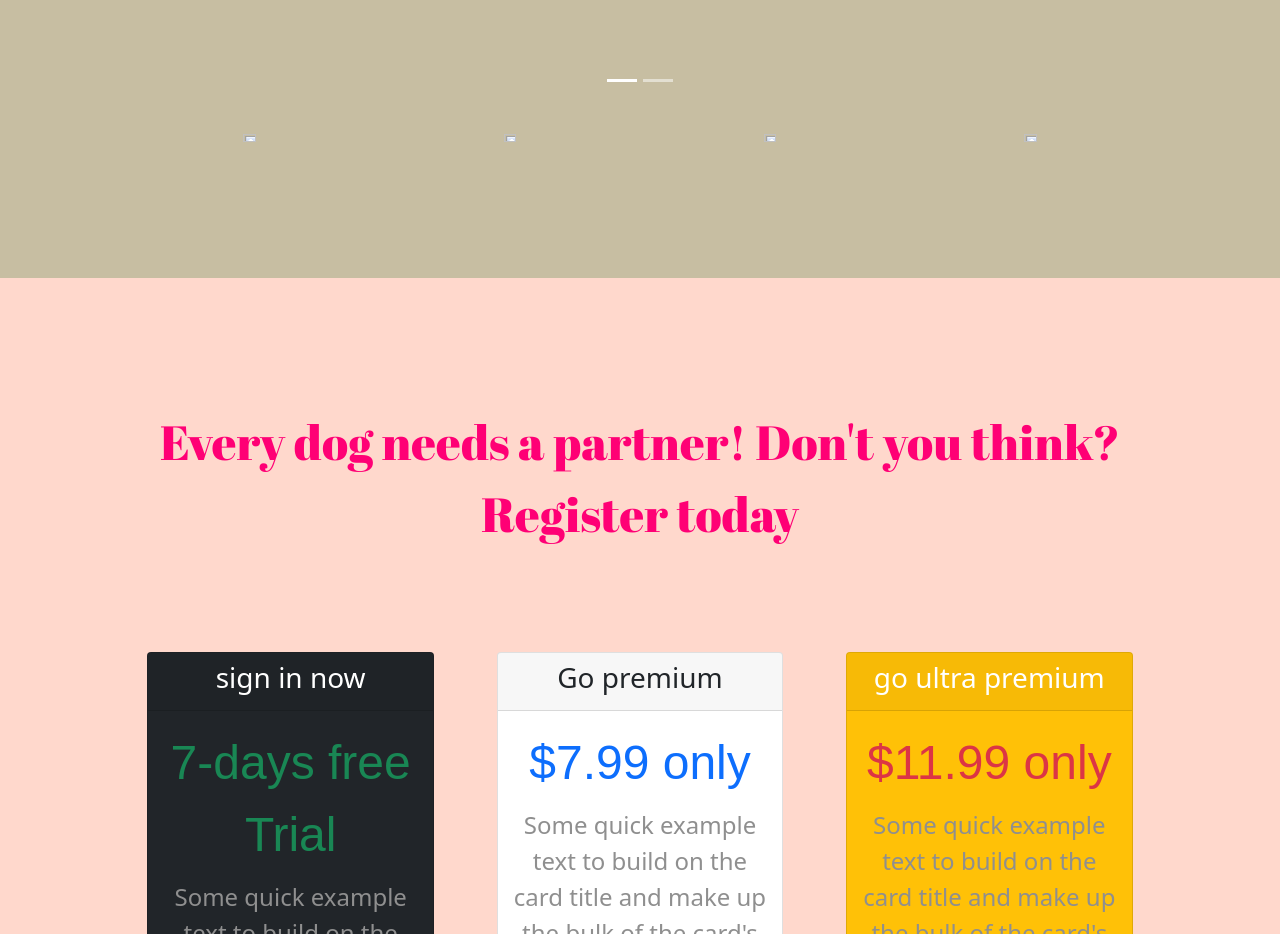
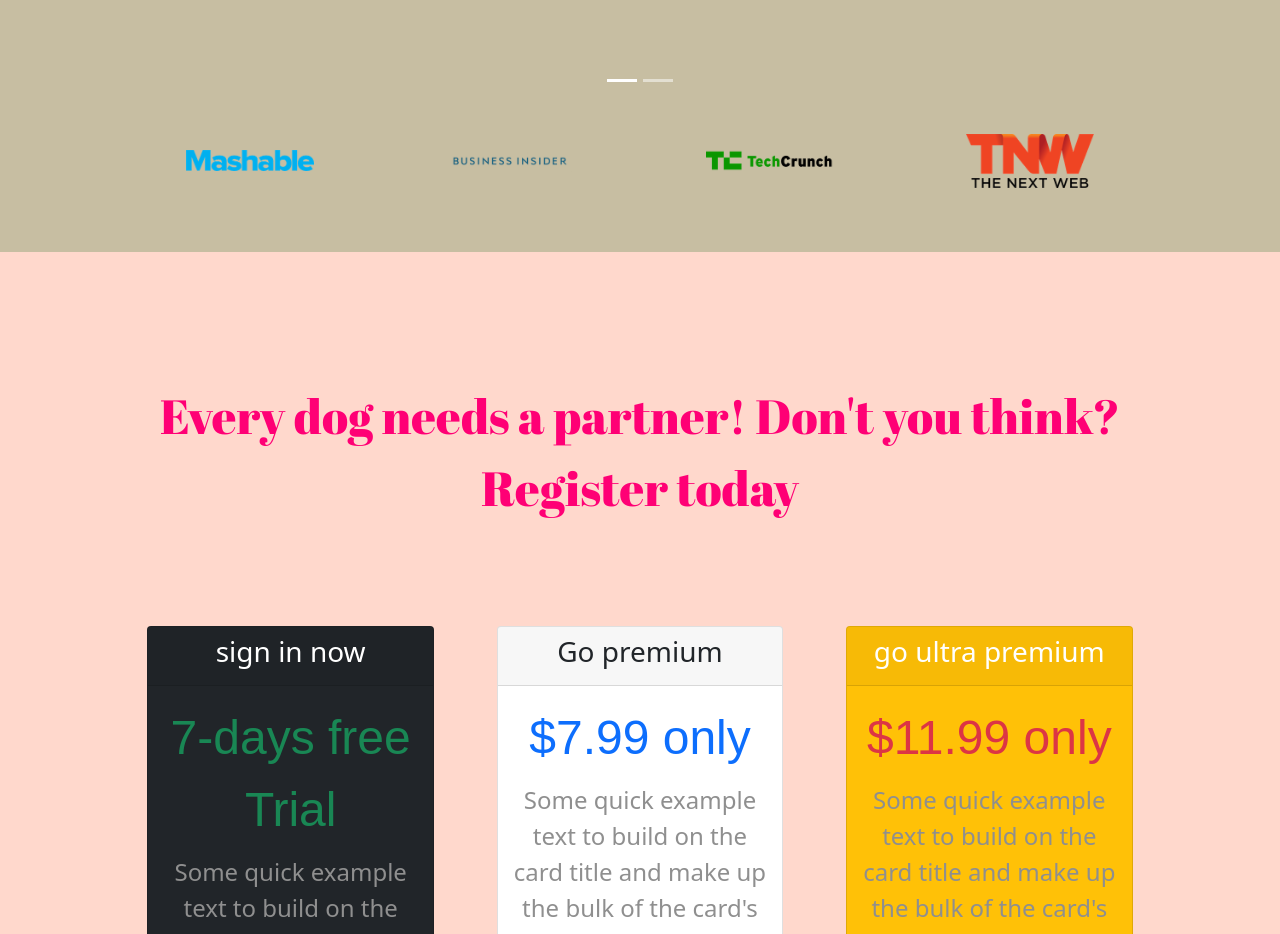
Before and after one commit to FahimFaisalKhan/tindog, a plain HTML site: page index.html in a window 1280 px wide. Shown: the part 2380-3314 px from the top of the page. Drawn offline with nearby package versions, Linux system fonts and the light colour scheme; the site is published under a folder, as on GitHub Pages, so addresses that start at the root find nothing; a web font is replaced by a local one.

Commit message:
Update index.html

```diff
--- a/index.html
+++ b/index.html
@@ -132,10 +132,10 @@
             </button>
           </div>
           <div class="brand" >
-              <img src="/images/mashable.png" alt="">
-              <img src="/images/bizinsider.png" alt="">
-              <img src="/images/techcrunch.png" alt="">
-              <img src="/images/tnw.png" alt="">
+              <img src="images/mashable.png" alt="">
+              <img src="images/bizinsider.png" alt="">
+              <img src="images/techcrunch.png" alt="">
+              <img src="images/tnw.png" alt="">
           </div>
     </section>
     <section id="pricing">
```
